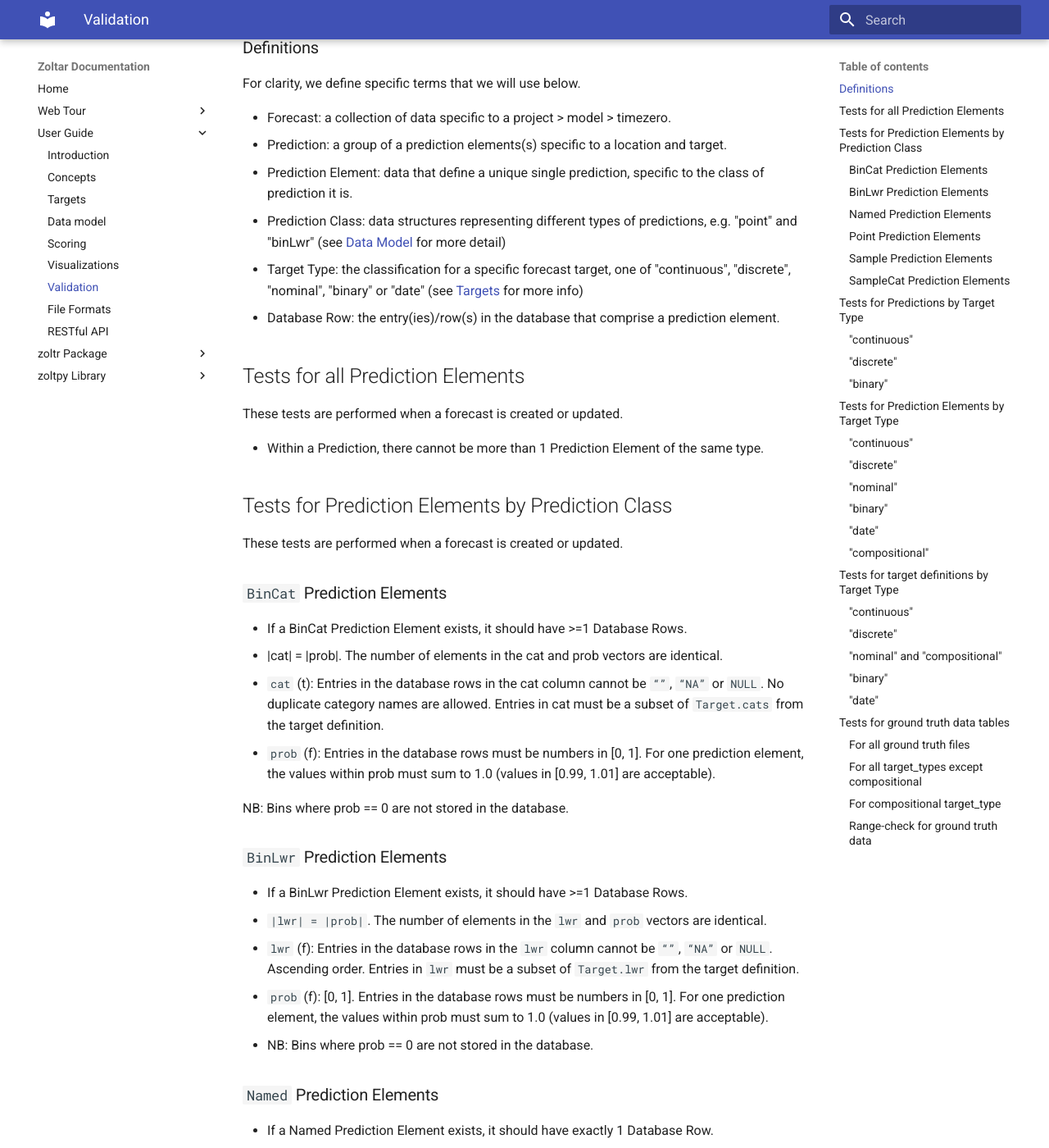
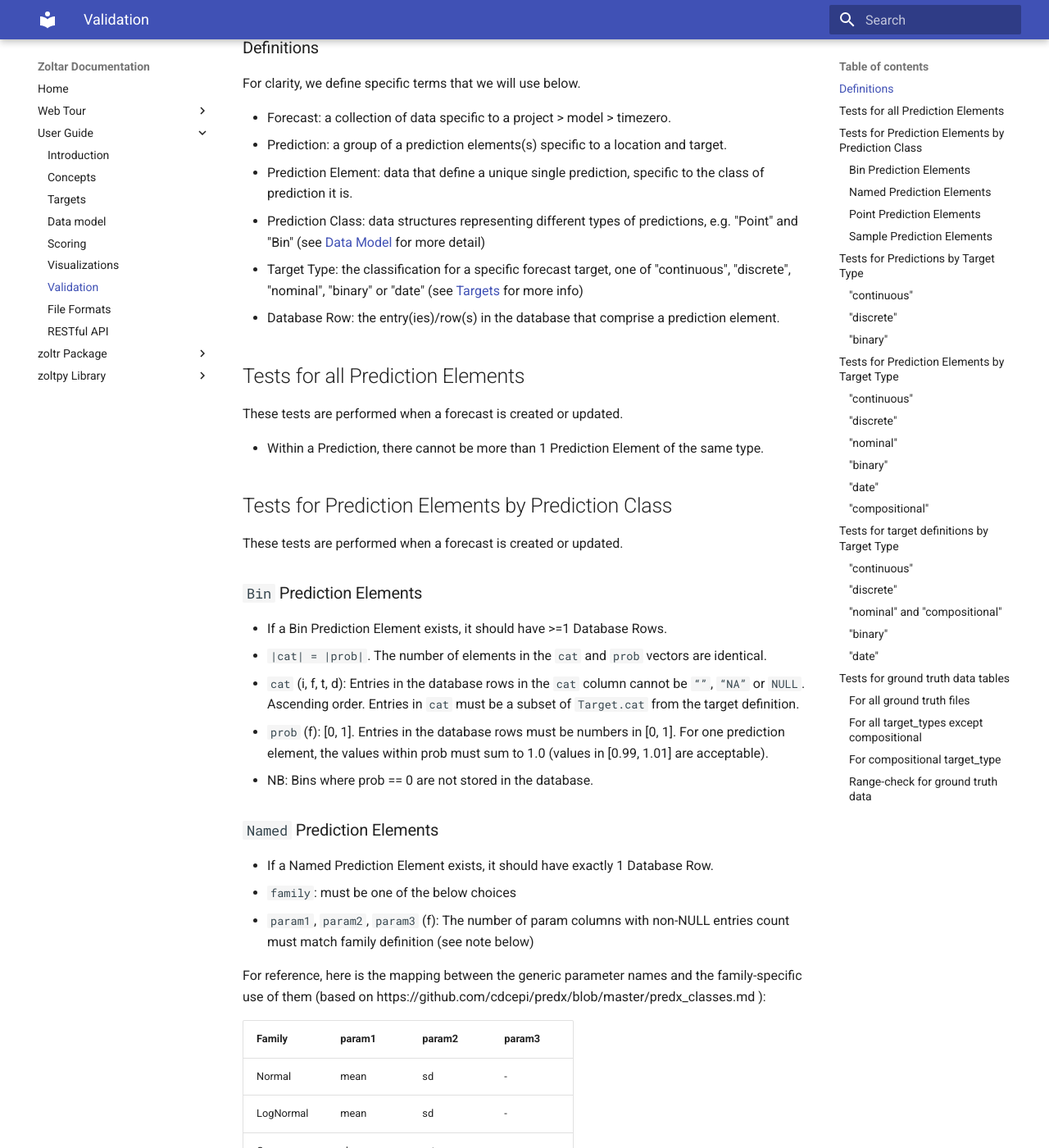
Before and after one commit to reichlab/docs.zoltardata, an MkDocs documentation site: the page built from docs/Validation.md, in a window 1280 px wide and 1400 px high, scrolled down 271 px. Shown: the whole window at 82% size. Built offline with MkDocs 1.6.1 and Material for MkDocs 9.7.7, drawn with Linux system fonts in a browser that asks for light colours; some of the changed text lies outside the part shown.

Commit message:
changed `dates` to `date` to be consistent w/range and cat. replaced `lwr` w/`cat`. replaced BinCat w/Bin, and SampleCat w/Sample. added `cat`, `value`, and `sample` field data types. removed some hard line wraps

```diff
--- a/docs/Validation.md
+++ b/docs/Validation.md
@@ -1,8 +1,6 @@
 # Forecast validation
 
-Forecasts stored in Zoltar are validated upon upload based on the expected structure of each forecast. Below, we
-document the checks and tests that are performed on all forecasts. We first list the test that is performed for every
-prediction, and after that, tests are broken down by the class of prediction.
+Forecasts stored in Zoltar are validated upon upload based on the expected structure of each forecast. Below, we document the checks and tests that are performed on all forecasts. We first list the test that is performed for every prediction, and after that, tests are broken down by the class of prediction.
 
 ### Definitions
 
@@ -11,11 +9,10 @@ For clarity, we define specific terms that we will use below.
  - Forecast: a collection of data specific to a project > model > timezero.
  - Prediction: a group of a prediction elements(s) specific to a location and target.
  - Prediction Element: data that define a unique single prediction, specific to the class of prediction it is.
- - Prediction Class: data structures representing different types of predictions, e.g. "point" and "binLwr" (see
-   [Data Model](DataModel.md) for more detail)
- - Target Type: the classification for a specific forecast target, one of "continuous", "discrete", "nominal", "binary"
-   or "date" (see [Targets](Targets.md) for more info)
+ - Prediction Class: data structures representing different types of predictions, e.g. "Point" and "Bin" (see [Data Model](DataModel.md) for more detail)
+ - Target Type: the classification for a specific forecast target, one of "continuous", "discrete", "nominal", "binary" or "date" (see [Targets](Targets.md) for more info)
  - Database Row: the entry(ies)/row(s) in the database that comprise a prediction element.
+
 
 ## Tests for all Prediction Elements
 
@@ -23,41 +20,27 @@ These tests are performed when a forecast is created or updated.
 
 - Within a Prediction, there cannot be more than 1 Prediction Element of the same type.
 
+
 ## Tests for Prediction Elements by Prediction Class
 
 These tests are performed when a forecast is created or updated.
 
-### `BinCat` Prediction Elements
 
- - If a BinCat Prediction Element exists, it should have >=1 Database Rows.
- - |cat| = |prob|. The number of elements in the cat and prob vectors are identical.
- - `cat` (t): Entries in the database rows in the cat column cannot be `“”`, `“NA”` or `NULL`. No duplicate category names
-   are allowed. Entries in cat must be a subset of `Target.cats` from the target definition.
- - `prob` (f): Entries in the database rows must be numbers in [0, 1]. For one prediction element, the values within prob
-   must sum to 1.0 (values in [0.99, 1.01] are acceptable).
+### `Bin` Prediction Elements
 
-NB: Bins where prob == 0 are not stored in the database.
-
-### `BinLwr` Prediction Elements
-
- - If a BinLwr Prediction Element exists, it should have >=1 Database Rows.
- - `|lwr| = |prob|`. The number of elements in the `lwr` and `prob` vectors are identical.
- - `lwr` (f): Entries in the database rows in the `lwr` column cannot be `“”`, `“NA”` or `NULL`. Ascending order.
-   Entries in `lwr` must be a subset of `Target.lwr` from the target definition.
- - `prob` (f): [0, 1]. Entries in the database rows must be numbers in [0, 1]. For one prediction element, the values
-   within prob must sum to 1.0 (values in [0.99, 1.01] are acceptable).
+ - If a Bin Prediction Element exists, it should have >=1 Database Rows.
+ - `|cat| = |prob|`. The number of elements in the `cat` and `prob` vectors are identical.
+ - `cat` (i, f, t, d): Entries in the database rows in the `cat` column cannot be `“”`, `“NA”` or `NULL`. Ascending order. Entries in `cat` must be a subset of `Target.cat` from the target definition.
+ - `prob` (f): [0, 1]. Entries in the database rows must be numbers in [0, 1]. For one prediction element, the values within prob must sum to 1.0 (values in [0.99, 1.01] are acceptable).
  - NB: Bins where prob == 0 are not stored in the database.
-
 
 ### `Named` Prediction Elements
 
  - If a Named Prediction Element exists, it should have exactly 1 Database Row.
  - `family`: must be one of the below choices
- - `param1`, `param2`, `param3` (f): The number of param columns with non-NULL entries count must match family
-   definition (see note below)
+ - `param1`, `param2`, `param3` (f): The number of param columns with non-NULL entries count must match family definition (see note below)
 
-For reference, here is the mapping between the generic parameter names and the family-specific use of them (based on
-https://github.com/cdcepi/predx/blob/master/predx_classes.md ):
+For reference, here is the mapping between the generic parameter names and the family-specific use of them (based on https://github.com/cdcepi/predx/blob/master/predx_classes.md ):
 
 Family      | param1    | param2    | param3
 ----------- | --------- | --------- | ---------
@@ -74,21 +57,12 @@ Neg.Binom2  |    mean   |  disp     |    -
 ### `Point` Prediction Elements
  - If a Point Prediction Element exists, it should have exactly 1 Database Row.
  <!-- NGR: This won't be true for compositional targets. -->
- - `value` (i, f, t): Entries in the database rows in the cat column cannot be `“”`, `“NA”` or `NULL`.
+ - `value` (i, f, t, d): Entries in the database rows in the cat column cannot be `“”`, `“NA”` or `NULL`.
  - The data format of `value` should correspond or be translatable to the `target_type` as in the target definition.
 
 ### `Sample` Prediction Elements
  - If a Sample Prediction Element exists, it should have >=1 Database Rows.
- - `sample` (f): Entries in the database rows in the cat column cannot be `“”`, `“NA”` or `NULL`.
-
-### `SampleCat` Prediction Elements
- - If a SampleCat Prediction Element exists, it should have >=1 Database Rows.
- - `|cat| = |sample|`. The number of elements in the `cat` and `sample` vectors are identical.
- - `cat` (t): Entries in the database rows in the cat column cannot be `“”`, `“NA”` or `NULL`. No duplicate category
-   names are allowed. Entries in cat must be a subset of `Target.cats` from the target definition.
- - `sample` (t): Entries in the database rows in the cat column cannot be `“”`, `“NA”` or `NULL`.
- - All values in `sample` must be included in `cat` as in the target definition (but each `cat` does not necessarily
-   need to be included in `sample`),
+ - `sample` (i, f, t, d): Entries in the database rows in the cat column cannot be `“”`, `“NA”` or `NULL`.
 
 
 ## Tests for Predictions by Target Type
@@ -97,7 +71,7 @@ These tests are performed when a forecast is created or updated.
 
 ### "continuous"
 
- - Within one prediction, there must not be more than one of the following prediction elements for a single target: {`Named`, `BinLwr`}.
+ - Within one prediction, there must not be more than one of the following prediction elements for a single target: {`Named`, `Bin`}.
 
 ### "discrete"
 
@@ -110,54 +84,44 @@ These tests are performed when a forecast is created or updated.
 
 ## Tests for Prediction Elements by Target Type
 
-These tests are performed when a forecast is created or updated. For all target types, only
-[valid Prediction Types](Targets.md#valid-prediction-types-by-target) are accepted.
+These tests are performed when a forecast is created or updated. For all target types, only [valid Prediction Types](Targets.md#valid-prediction-types-by-target) are accepted.
 
 ### "continuous"
 
  - any values in Point or Sample Prediction Elements should be numeric
  - if `range` is specified, any values in Point or Sample Prediction Elements should be contained within `range`
- - if `range` is specified, any Named Prediction Element should have negligible probability density outside of the range
-   (< specified tolerance)
- - for BinLwr Prediction Elements, the submitted set of `lwr` values must be a subset of the `lwr` defined by the target
- - for Named Prediction Elements, the distribution must be one of `norm`, `lnorm`, `gamma`, `beta`
+ - if `range` is specified, any Named Prediction Element should have negligible probability density outside of the range (< specified tolerance)
+ - for `Bin` Prediction Elements, the submitted set of `cat` values must be a subset of the `cat` defined by the target
+ - for `Named` Prediction Elements, the distribution must be one of `norm`, `lnorm`, `gamma`, `beta`
 
 ### "discrete"
 
- - any values in `Point` or `SampleCat` Prediction Elements should be numeric
- - if `range` is specified, any values in `Point` or `SampleCat` Prediction Elements should be contained within `range`
- - if `range` is specified, any `Named` Prediction Element should have negligible probability density outside of the
-   range (< specified tolerance)
- - for `BinCat` Prediction Elements, the submitted set of `cats` must be a subset of the valid integers  defined by the
-   target range
+ - any values in `Point` or `Sample` Prediction Elements should be numeric
+ - if `range` is specified, any values in `Point` or `Sample` Prediction Elements should be contained within `range`
+ - if `range` is specified, any `Named` Prediction Element should have negligible probability density outside of the range (< specified tolerance)
+ - for `Bin` Prediction Elements, the submitted set of `cat` must be a subset of the valid integers  defined by the target range
  - for `Named` Prediction Elements, the distribution must be one of `pois`, `nbinom`, `nbinom2`.
 
 ### "nominal"
 
- - any values in `Point` or `SampleCat` Prediction Elements should be contained within the valid set of `cats` defined
-   by the variable
- - for `BinCat` Prediction Elements, the submitted set of `cats` in the prediction must be a subset of the `cats`
-   defined by the target
+ - any values in `Point` or `Sample` Prediction Elements should be contained within the valid set of `cat` defined by the variable
+ - for `Bin` Prediction Elements, the submitted set of `cat` in the prediction must be a subset of the `cat` defined by the target
 
 
 ### "binary"
 
  - any values in `Point` Prediction Elements should be a real number in [0,1]
- - any values in `SampleCat` Prediction Elements should be either 0 or 1.
+ - any values in `Sample` Prediction Elements should be either 0 or 1.
  - for `Named` Prediction Elements, the family must be `bernoulli`.
 
 ### "date"
 
- - any values in `Point` or `SampleCat` Prediction Elements should be string that can be interpreted as a date in
-   `YYYY-MM-DD` format, and these values should be contained within the set of valid reponses defined by
-   `dates`.
- - for `BinCat` Prediction Elements, the submitted set of `cats` must be a subset of the valid outcomes defined by the
-   target range.
+ - any values in `Point` or `Sample` Prediction Elements should be string that can be interpreted as a date in `YYYY-MM-DD` format, and these values should be contained within the set of valid responses defined by `date`.
+ - for `Bin` Prediction Elements, the submitted set of `cat` must be a subset of the valid outcomes defined by the target range.
 
 ### "compositional"
 
- - for `BinCat` Prediction Elements, the submitted set of `cats` in the prediction must be a subset of the `cats`
-   defined by the target
+ - for `Bin` Prediction Elements, the submitted set of `cat` in the prediction must be a subset of the `cat` defined by the target
 
 
 ## Tests for target definitions by Target Type
@@ -166,7 +130,7 @@ These tests are performed when a target is created or updated.
 
 ### "continuous"
 
- - if both `range` and `lwr` are specified, then the `min(lwr)` must equal the lower bound.
+ - if both `range` and `cat` are specified, then the `min(cat)` must equal the lower bound.
  - `range` lower bound must be numeric and smaller than upper bound.
  - if `range` is specified, is assumed to be inclusive on the lower bound and open on the upper bound, e.g. [a, b).
 
@@ -176,8 +140,7 @@ These tests are performed when a target is created or updated.
 
 ### "nominal" and "compositional"
 
- - `categories` must be a character vector containing a set of unique labels of the categories for this target. The
-   labels must not include `""`, `NA` or `null`.
+ - `cat` must be a character vector containing a set of unique labels of the categories for this target. The labels must not include `""`, `NA` or `null`.
 
 ### "binary"
 
```
Also changed, not shown: other parts of docs/Validation.md (+1 -1 lines), docs/Targets.md (+3 -3 lines).
